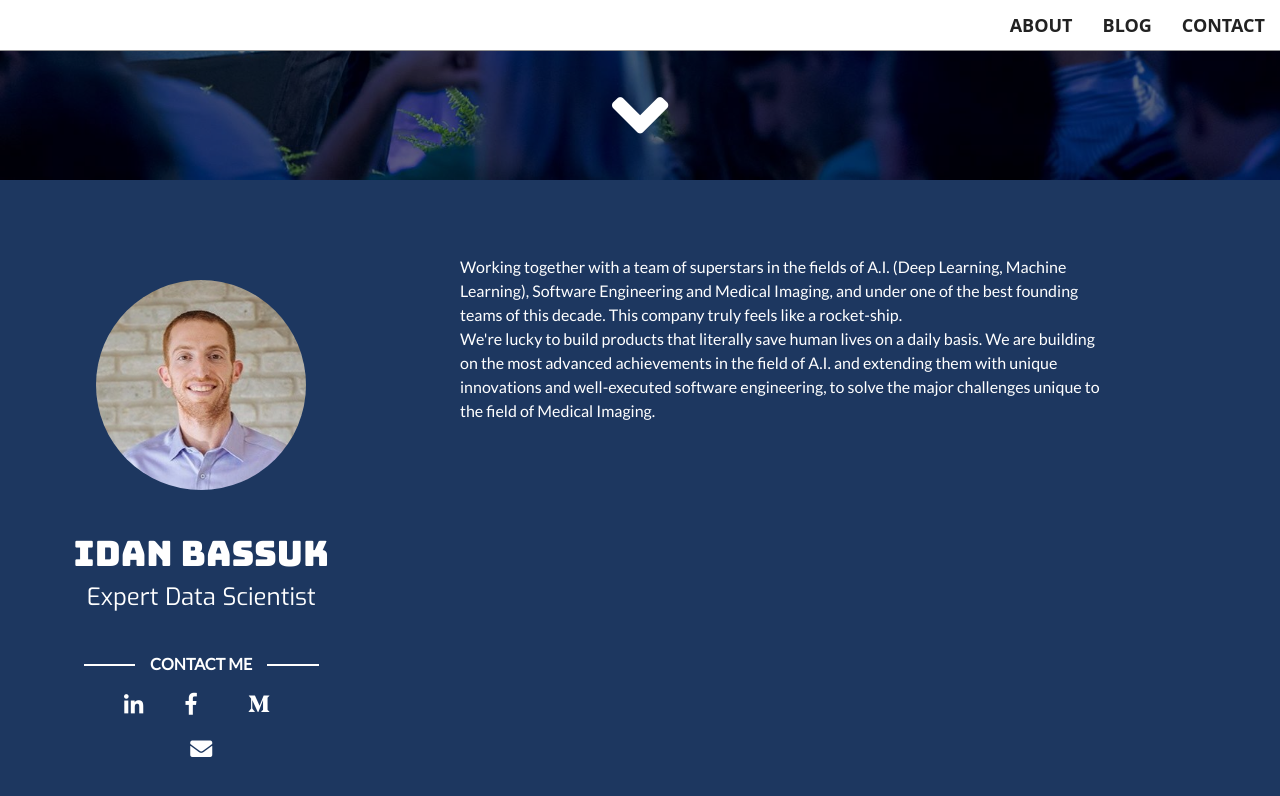
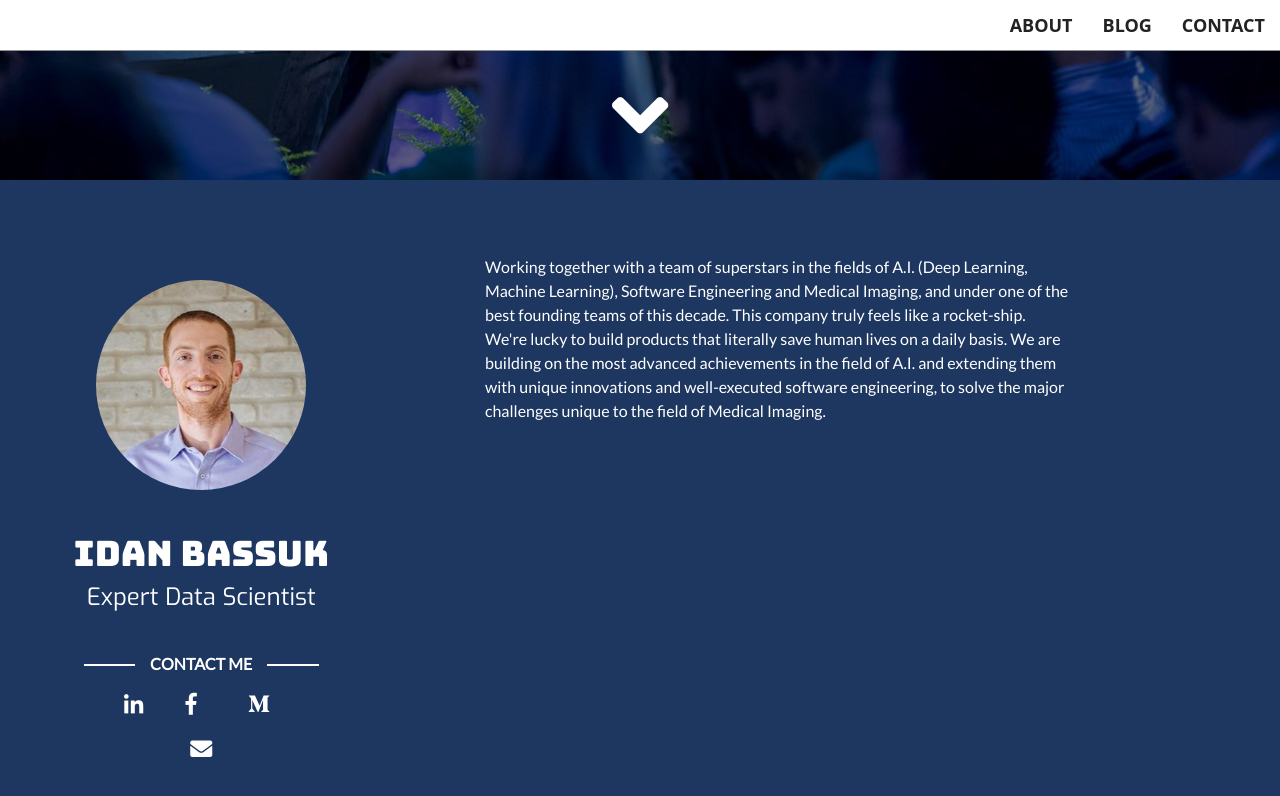
Before and after one commit to idan-bassuk/idan-bassuk.github.io, a Jekyll site: the page built from index.html, in a window 1280 px wide and 900 px high, scrolled down 720 px. Shown: the top 796 px of the window. Built offline with Jekyll 4.4.1, drawn with Linux system fonts in a browser that asks for light colours.

Commit message:
Update _base.scss

```diff
--- a/_sass/_base.scss
+++ b/_sass/_base.scss
@@ -4,7 +4,8 @@
 
 .about { font-size: 18px; }
 
-#profile-photo , #about-txt {padding-top: 25px; padding-bottom: 25px;}
+#profile-photo { padding-top: 25px; padding-bottom: 25px; }
+#about-txt { padding: 25px; }
 
 .fancy {
   font-family: 'Lato', sans-serif;
```
